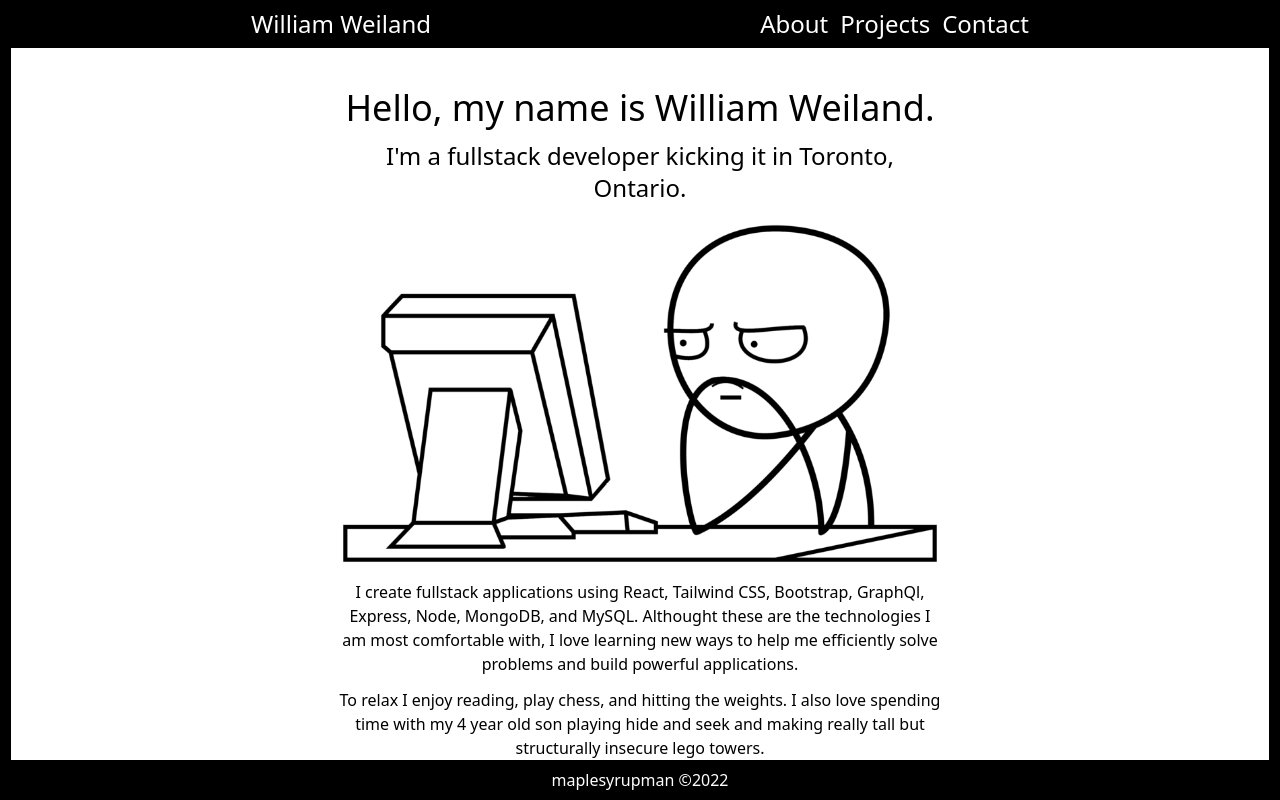
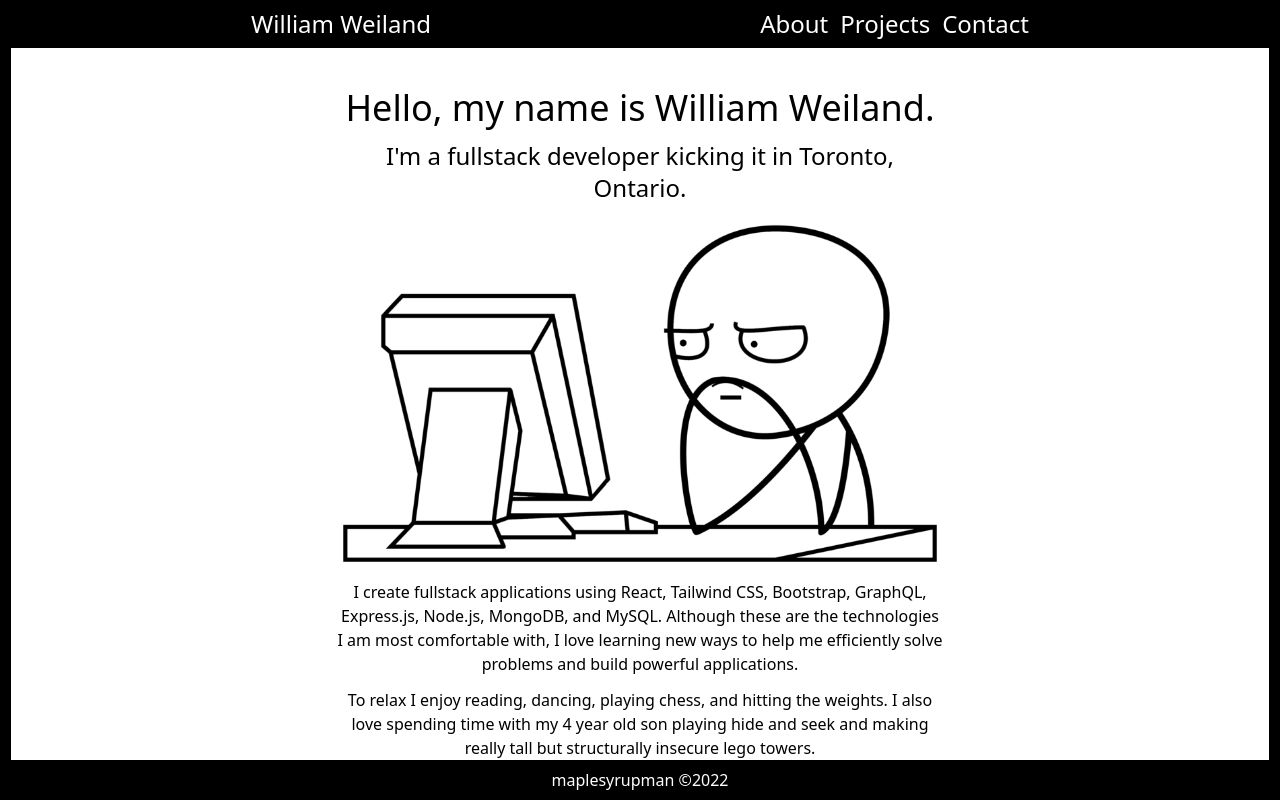
Before and after one commit to maplesyrupman/portfolio, a React (Create React App) app: page / in a window 1280 px wide. Built offline with nearby package versions, Linux system fonts and the light colour scheme.

Commit message:
spelling corrections, links

```diff
--- a/src/components/Contact/index.js
+++ b/src/components/Contact/index.js
@@ -16,7 +16,7 @@ export default function Contact() {
                         </a>
                     </li>
                     <li>
-                        <a href='linkedin.com/in/william-weiland-msm'>
+                        <a href='https://linkedin.com/in/william-weiland-msm/'>
                             <FaLinkedin className="inline-block mb-0.5" />
                             LinkedIn
                             </a>
--- a/src/components/Hero/index.js
+++ b/src/components/Hero/index.js
@@ -8,8 +8,8 @@ export default function Hero() {
             <div className="">
             <img src={require('../../images/hero.png')}></img>
             </div>
-            <p>I create fullstack applications using React, Tailwind CSS, Bootstrap, GraphQl, Express, Node, MongoDB, and MySQL. Althought these are the technologies I am most comfortable with, I love learning new ways to help me efficiently solve problems and build powerful applications.</p>
-            <p>To relax I enjoy reading, play chess, and hitting the weights. I also love spending time with my 4 year old son playing hide and seek and making really tall but structurally insecure lego towers.</p>
+            <p>I create fullstack applications using React, Tailwind CSS, Bootstrap, GraphQL, Express.js, Node.js, MongoDB, and MySQL. Although these are the technologies I am most comfortable with, I love learning new ways to help me efficiently solve problems and build powerful applications.</p>
+            <p>To relax I enjoy reading, dancing, playing chess, and hitting the weights. I also love spending time with my 4 year old son playing hide and seek and making really tall but structurally insecure lego towers.</p>
         </div>
     )
 }
```
